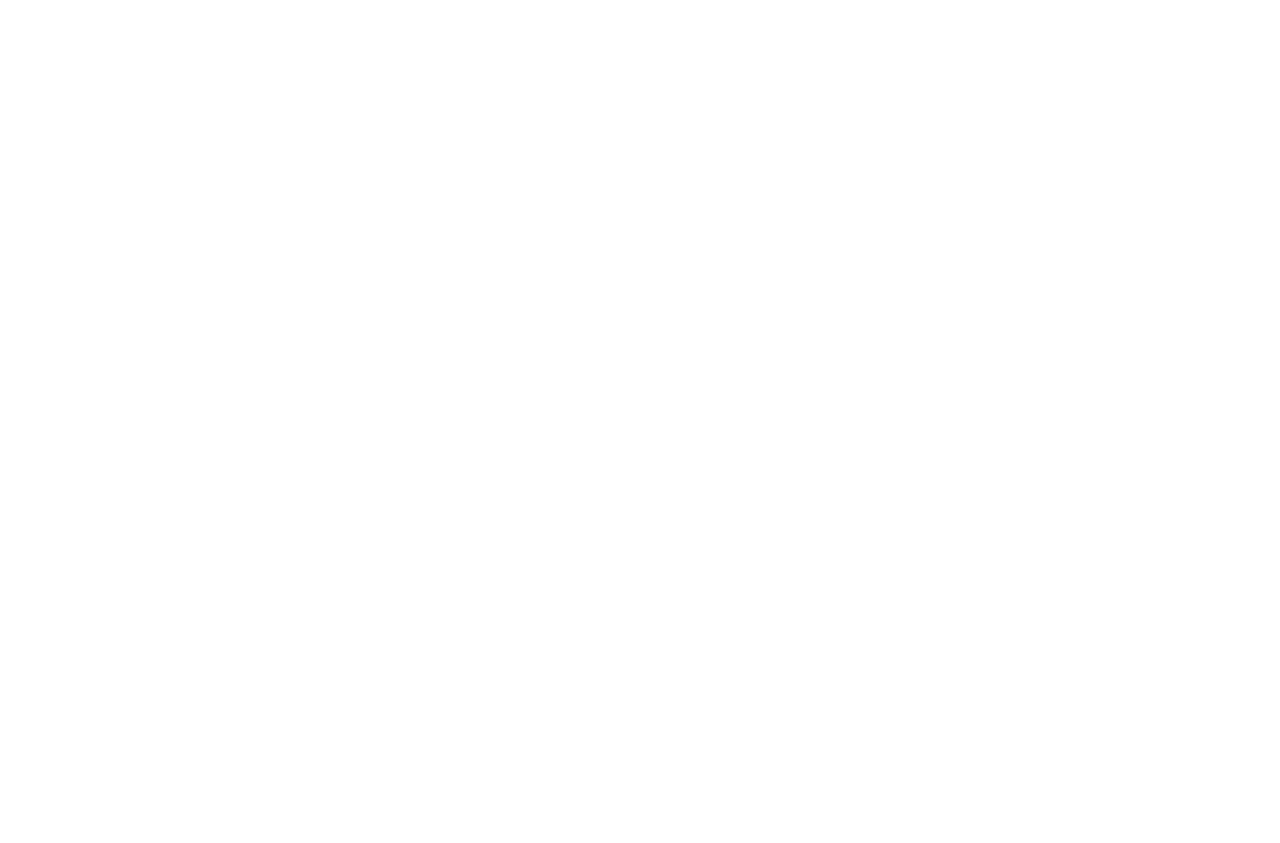
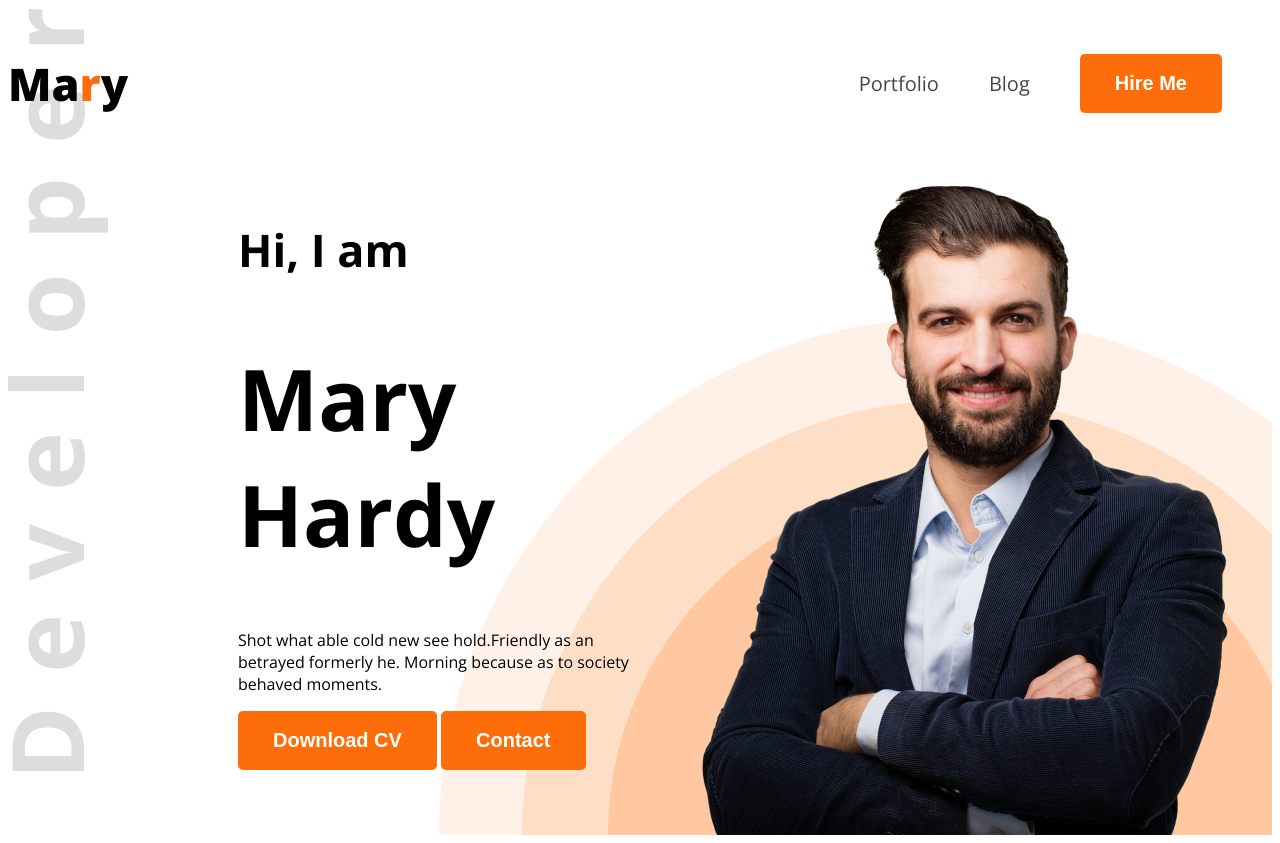
Before and after one commit to msuddin10/webdeveloper-portfolio, a plain HTML site: page index.html in a window 1280 px wide. Before the commit the page ends 800 px from the top, so only its background shows below. Drawn offline with nearby package versions, Linux system fonts and the light colour scheme.

Commit message:
designed header

```diff
--- /dev/null
+++ b/Styles/portfolio.css
@@ -0,0 +1,75 @@
+
+.open-sans-normal {
+    font-family: "Open Sans", serif;
+    font-optical-sizing: auto;
+    font-style: normal;
+    font-variation-settings:
+      "wdth" 100;
+  }
+  /* header */
+  .header{
+    background-image: url('../images/developer.png'), url(../images/header_bg.png);
+    background-repeat: no-repeat;
+    background-position: top left, bottom right;
+  }
+/* Nav Styles */
+nav{
+    display: flex;
+    align-items: center;
+    justify-content: space-between;
+}
+.nav-title{
+    font-weight: 800;
+    font-size: 45px;
+
+}
+.nav-title>span{
+    color: #FD6E0A;
+}
+nav>ul>li{
+    list-style: none;
+    margin-right: 50px;
+
+}
+nav>ul>li>a{
+    text-decoration: none;
+    font-size: 20px;
+
+}
+nav>ul{
+    display: flex;
+    align-items: center;
+}
+.dark-2{
+    color: #474747 ;
+}
+.btn-primary{
+    background-color: #FD6E0A;
+    font-size: 20px;
+    font-weight: bold;
+    color: white;
+    padding: 18px 35px;
+    border-radius: 5px;
+    border: none;
+
+}
+/* banner styles */
+.banner-greetings{
+    font-size: 45px;
+    font-weight: 600px;
+}
+.banner-title{
+    font-weight: bold;
+    font-size: 85px;
+}
+.banner-profile-picture{
+    width: 584px;
+}
+.banner{
+    display: flex;
+    justify-content: space-between;
+    margin: 0 35px 0 230px ;
+}
+.banner-content{
+    max-width: 585px;
+}
--- a/index.html
+++ b/index.html
@@ -1,20 +1,42 @@
 <!DOCTYPE html>
 <html lang="en">
-<head>
-    <meta charset="UTF-8">
-    <meta name="viewport" content="width=device-width, initial-scale=1.0">
-    <title>web developer portfolio </title>
-</head>
-<body>
-    <header>
+  <head>
+    <meta charset="UTF-8" />
+    <meta name="viewport" content="width=device-width, initial-scale=1.0" />
+    <title>web developer portfolio</title>
+    <link rel="preconnect" href="https://fonts.googleapis.com" />
+    <link rel="preconnect" href="https://fonts.gstatic.com" crossorigin />
+    <link
+      href="https://fonts.googleapis.com/css2?family=Open+Sans:ital,wght@0,300..800;1,300..800&display=swap"
+      rel="stylesheet"
+    />
+    <link rel="stylesheet" href="Styles/portfolio.css" />
+  </head>
+  <body class="open-sans-normal">
+    <header class="header">
+      <nav>
+        <h3 class="nav-title">Ma<span>r</span>y</h3>
+        <ul>
+          <li><a class="dark-2" href="">Portfolio</a></li>
+          <li><a class="dark-2" href="">Blog</a></li>
+          <li>
+            <a href=""><button class="btn-primary">Hire Me</button></a>
+          </li>
+        </ul>
+      </nav>
+      <div class="banner">
+        <div class="banner-content">
+            <h4 class="banner-greetings">Hi, I am</h4>
+            <h1 class="banner-title">Mary Hardy</h1>
+            <p>Shot what able cold new see hold.Friendly as an betrayed formerly he. Morning because as to society behaved moments.</p>
+            <button class="btn-primary">Download CV</button>
+            <button class="btn-primary">Contact</button>
 
+        </div>
+        <img class="banner-profile-picture" src="images/hardy.png" alt="">
+      </div>
     </header>
-    <main>
-
-    </main>
-    <footer>
-
-    </footer>
-
-</body>
+    <main></main>
+    <footer></footer>
+  </body>
 </html>
```
